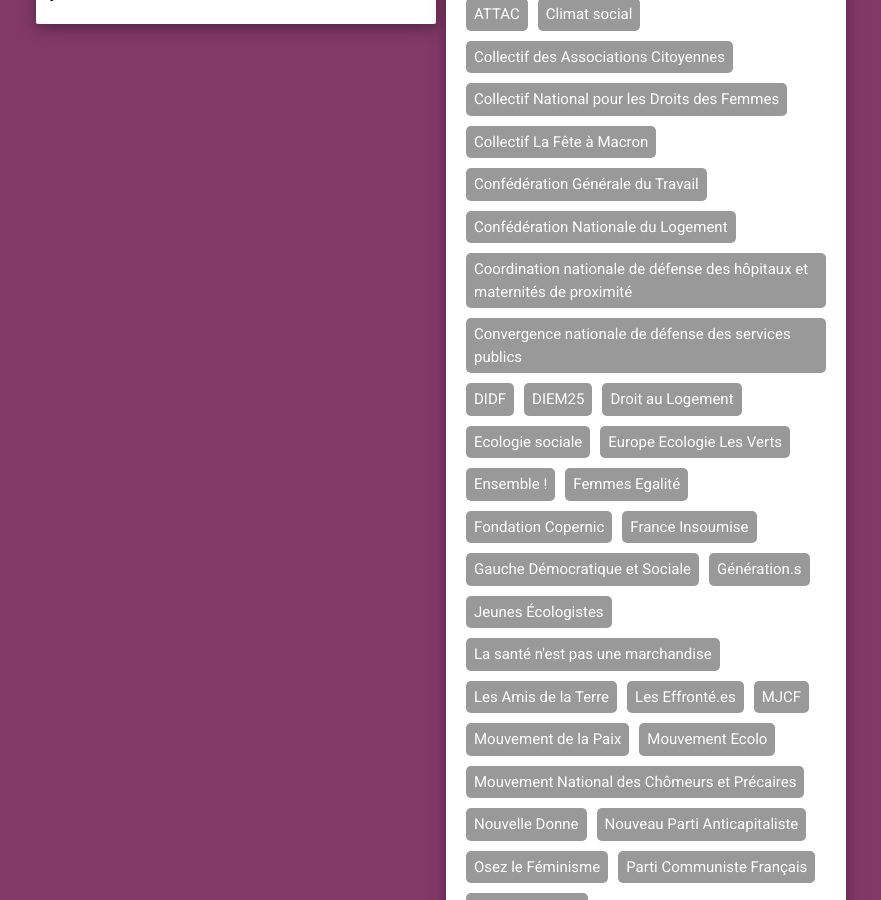
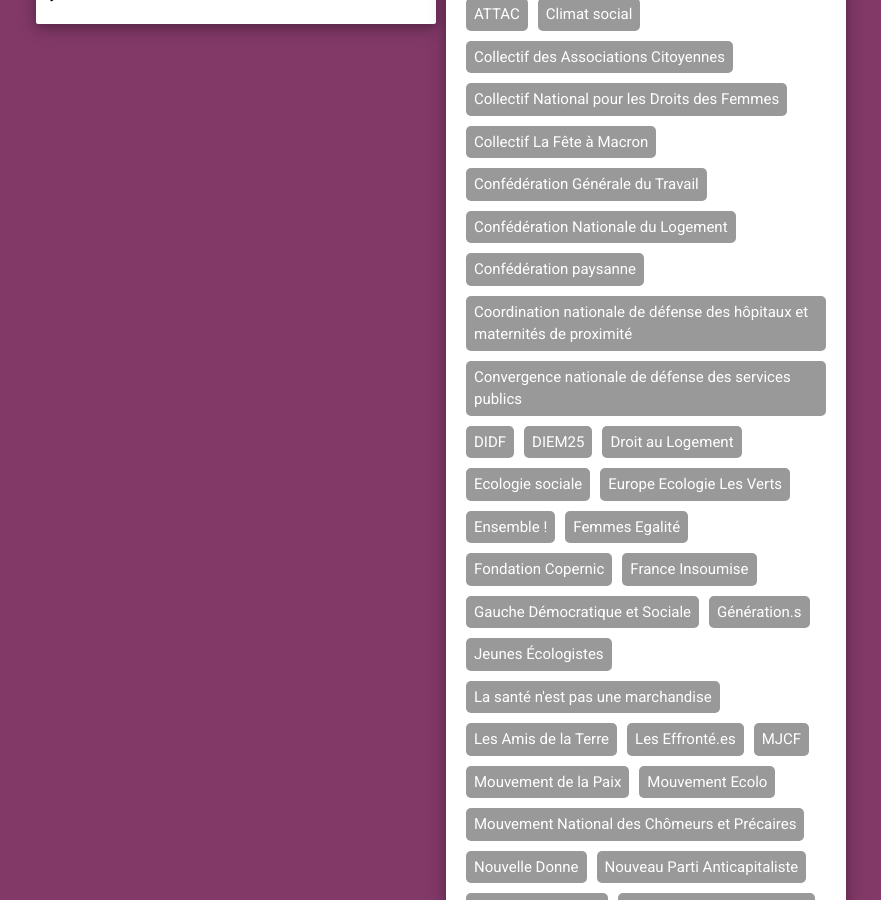
Before and after one commit to tonygoussot/mareepopulaire, a Jekyll site: the page built from index.html, in a window 1280 px wide and 900 px high, scrolled down 1973 px. Shown: the whole window, without its empty margins (199-1080 px from the left). Built offline with Jekyll 4.4.1, drawn with Linux system fonts in a browser that asks for light colours.

Commit message:
Update signataires.yml

```diff
--- a/_data/signataires.yml
+++ b/_data/signataires.yml
@@ -14,6 +14,7 @@
 - nom: Collectif La Fête à Macron
 - nom: Confédération Générale du Travail
 - nom: Confédération Nationale du Logement
+- nom: Confédération paysanne
 - nom: Coordination nationale de défense des hôpitaux et maternités de proximité
 - nom: Convergence nationale de défense des services publics
 - nom: DIDF
```
